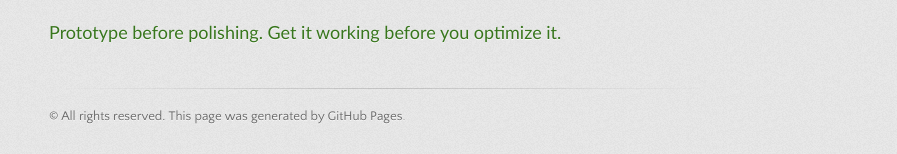
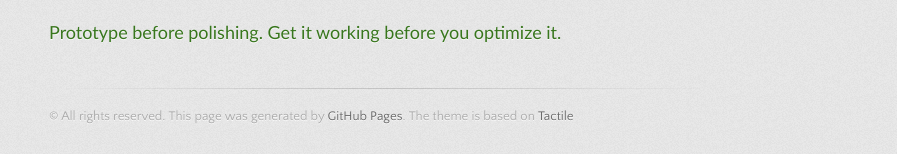
Before and after one commit to lzhengchun/lzhengchun.github.io, a Jekyll site: the page built from index.md, in a window 1280 px wide. Shown: the part 2152-2306 px from the top of the page, without its empty margins (181-1078 px from the left). Built offline with Jekyll 4.4.1, drawn with Linux system fonts in a browser that asks for light colours; some web fonts are replaced.

Commit message:
add, delete, polish etc.

```diff
--- a/_layouts/default.html
+++ b/_layouts/default.html
@@ -49,12 +49,12 @@
         <a target="_blank"  href="http://github.com/liuzhengchun"><i class="fa fa-github"></i></a>&nbsp;&nbsp;&nbsp;
 	      <a target="_blank"  href="file/Zhengchun_Liu_CV.pdf"><i class="fa fa-envelope"></i></a>&nbsp;&nbsp;&nbsp;
 	      <a target="_blank"  href="http://linkedin.com/in/liuzhengchun"><i class="fa fa-linkedin"></i></a>&nbsp;&nbsp;&nbsp;
-        <a target="_blank"  href="https://sites.google.com/site/liuzhengchun/"><i class="fa fa-google" aria-hidden="true"></i>&nbsp;&nbsp;&nbsp;
+        <a target="_blank"  href="https://sites.google.com/site/liuzhengchun/"><i class="fa fa-google" aria-hidden="true"></i></a>&nbsp;&nbsp;&nbsp;
         <br>
         <br>
         <div dir="ltr"><font color="#38761d" face="trebuchet ms, sans-serif" size="4"">Prototype before polishing. Get it working before you optimize it.</font></div>
         <footer>
-          © All rights reserved. This page was generated by <a href="https://pages.github.com">GitHub Pages</a>.
+          © All rights reserved. This page was generated by <a href="https://pages.github.com">GitHub Pages</a>. The theme is based on <a href="https://github.com/pages-themes/tactile">Tactile</a>
         </footer>
 
       </div>
```
